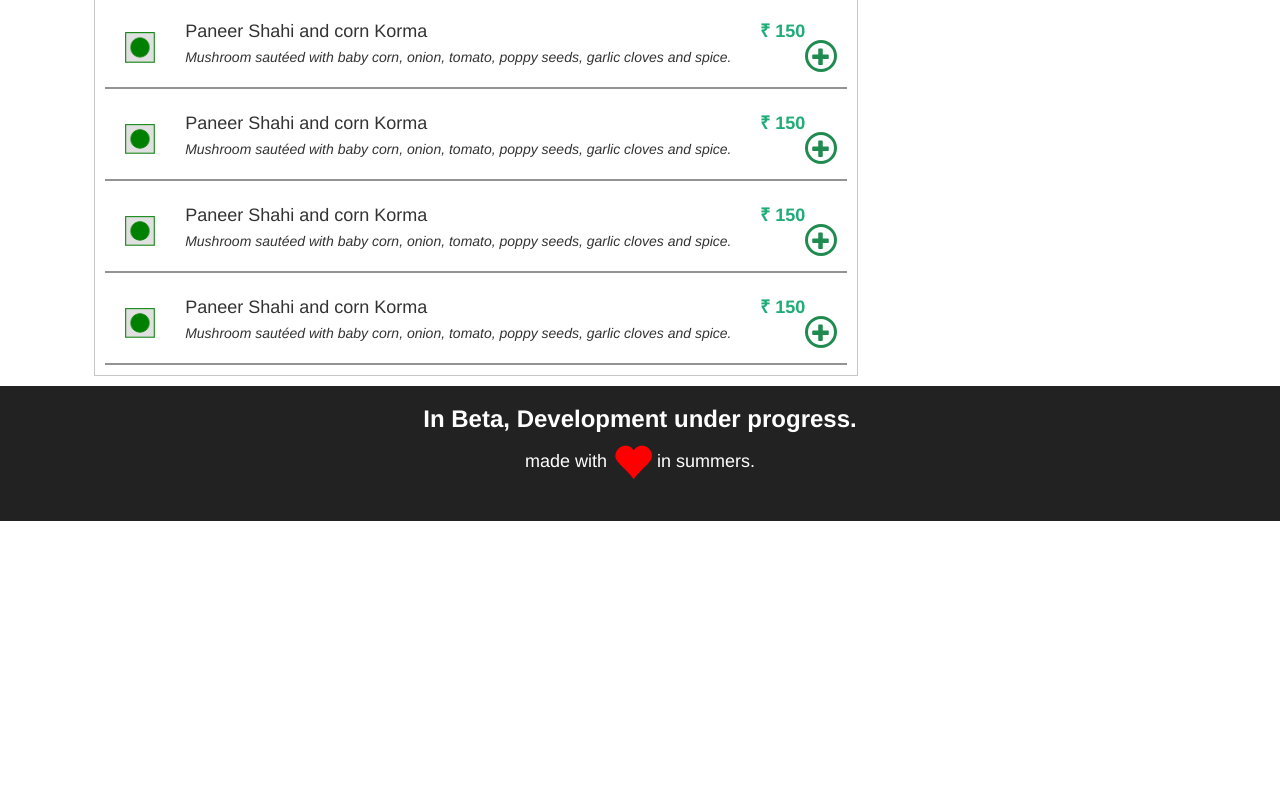
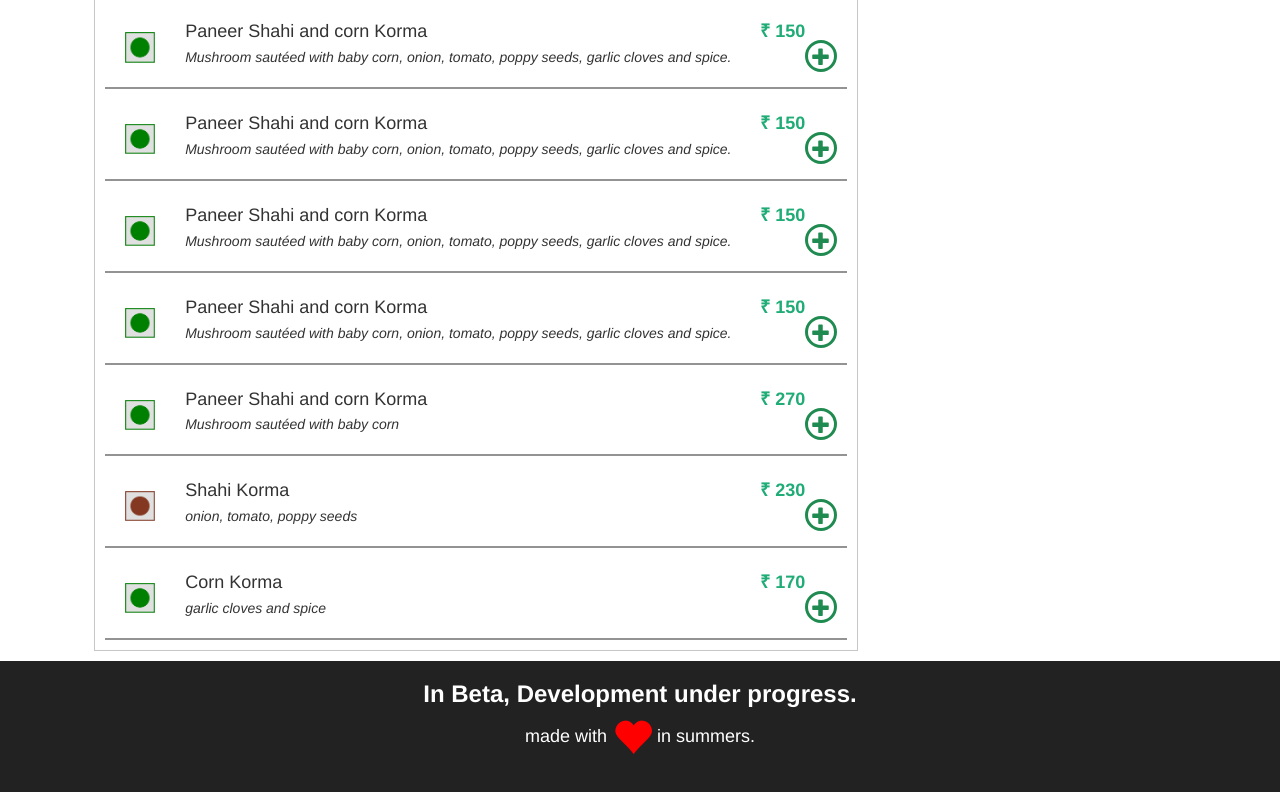
Before and after one commit to Prabhnith/spicyX, a plain HTML site: page base/main.html in a window 1280 px wide. Shown: the part 850-1642 px from the top of the page. Before the commit the page ends 1371 px from the top, so only its background shows below. Drawn offline with nearby package versions, Linux system fonts and the light colour scheme.

Commit message:
Dynamic menuList items loading

```diff
--- a/base/js/prabhscripts.js
+++ b/base/js/prabhscripts.js
@@ -1,4 +1,73 @@
-// function resize(argument) {
-// 	document.getElementsById("site-title").style[ "font-size" ] = document.body.clientWidth*(100/1280) + "px";
-// 	document.getElementsById("site-motto").style[ "font-size" ] = document.body.clientWidth*(30/1280) + "px";
-// }
+function addItem() {
+	var itemCounter = document.getElementById("itemCounter");
+	itemCounter.innerHTML = +itemCounter.innerHTML + 1;
+}
+
+function removeItem() {
+	var itemCounter = document.getElementById("itemCounter");
+	if (+itemCounter.innerHTML != 0) {
+		itemCounter.innerHTML = +itemCounter.innerHTML - 1;
+	}
+}
+
+function loadMenuItems() {
+	ItemList = [
+		["Paneer Shahi and corn Korma", "Mushroom sautéed with baby corn", "270", "V"],
+		["Shahi Korma", "onion, tomato, poppy seeds", "230", "N"],
+		["Corn Korma", "garlic cloves and spice", "170", "V"]
+	];
+
+	for (let i = 0; i < ItemList.length; i++) {
+		menuList = document.getElementById("menu-list");
+
+		listItem = document.createElement("li");
+		listItem.setAttribute("class", "media");
+
+		stickerDiv = document.createElement("div");
+		stickerDiv.setAttribute("class", "media-left");
+
+		stickerImg = document.createElement("img");
+		stickerImg.setAttribute("class", "media-object stickers");
+
+		if (ItemList[i][3] == "V") {
+			stickerImg.setAttribute("src", "./img/veg-sticker.png");
+		} else {
+			stickerImg.setAttribute("src", "./img/non-veg-sticker.png");
+		}
+		stickerDiv.appendChild(stickerImg);
+		listItem.appendChild(stickerDiv);
+		itemName = document.createElement("div");
+		itemName.setAttribute("class", "media-body our-media-body");
+
+		itemHeading = document.createElement("h4");
+		itemHeading.setAttribute("class", "media-heading");
+		itemHeading.innerHTML = ItemList[i][0];
+
+		addItemSymbol = document.createElement("span");
+		addItemSymbol.setAttribute("class", "glyphicon glyphicon-plus add-button pull-right");
+		itemHeading.appendChild(addItemSymbol);
+
+		priceTag = document.createElement("p");
+		priceTag.setAttribute("class", "pull-right price-tag");
+		priceTag.innerHTML = "₹ " + ItemList[i][2];
+		itemHeading.appendChild(priceTag);
+
+		itemName.appendChild(itemHeading);
+
+		itemDescription = document.createElement("p");
+		itemDescription.setAttribute("class", "our-menu-content");
+		itemDescription.innerHTML = ItemList[i][1];
+		itemName.appendChild(itemDescription);
+		listItem.appendChild(itemName);
+
+		menuList.appendChild(listItem);
+
+		separator = document.createElement("li");
+		separator.setAttribute("class", "divider our-divider");
+		separator.setAttribute("role", "separator");
+		menuList.appendChild(separator);
+	}
+}
+window.onload = function() {
+	loadMenuItems();
+}
--- a/base/main.html
+++ b/base/main.html
@@ -12,8 +12,9 @@
 		<script src="https://ajax.googleapis.com/ajax/libs/jquery/1.12.4/jquery.min.js"></script>
 		<script src="http://maxcdn.bootstrapcdn.com/bootstrap/3.3.6/js/bootstrap.min.js"></script>
 		<script src="./js/anil.js"></script>
+		<script src="./js/prabhscripts.js"></script>
 	</head>
-	<body onresize="resize()">
+	<body >
 
 			<div id="myCarousel" class="carousel slide" data-ride="carousel" data-interval="5000">
 				<div id="myCarousel" class="carousel slide ourcarousel" data-ride="carousel">
@@ -125,21 +126,24 @@
 		<!-- Container Element for Menu items -->
 		<!-- <div class="container"> -->
 		<div class="row">
-			<ul class="media-list col-sm-offset-1 col-sm-7 our-menu-list">
+			<ul id="menu-list" class="media-list col-sm-offset-1 col-sm-7 our-menu-list">
 				<div class="panel-heading items-in-cart-heading center our-panel-heading">MENU ITEMS</div>
+
 				<li class="media">
 					<div class="media-left">
 						<img class="media-object stickers" src="./img/veg-sticker.png" alt="...">
 					</div>
 					<div class="media-body our-media-body">
 						<h4 class="media-heading">Paneer Shahi and corn Korma
-						<span class="glyphicon glyphicon-plus add-button pull-right"></span>
-						<p class="pull-right price-tag">₹ 150</p></h4>
+							<span class="glyphicon glyphicon-plus add-button pull-right"></span>
+							<p class="pull-right price-tag">₹ 150</p>
+						</h4>
 						<p class="our-menu-content">Mushroom sautéed with baby corn, onion, tomato, poppy seeds, garlic cloves and spice.
 						</p>
 					</div>
 				</li>
 				<li role="separator" class="divider our-divider"></li>
+
 				<li class="media">
 					<div class="media-left">
 						<img class="media-object stickers" src="./img/veg-sticker.png" alt="...">
@@ -222,14 +226,10 @@
 					<div class="panel-body items-in-cart-body ">
 						<ul class="media-list our-menu-list items-in-cart-style">
 							<li class="media">
-
-
-
-
 								<div class="media-left btn-group-vertical cart-plus-minus-buttons-group">
-									<button class="btn cart-plus-minus-buttons"><span class="glyphicon glyphicon-plus"></span></button>
-									<span class="item-counter">2x</span>
-									<button class="btn cart-plus-minus-buttons"><span class="glyphicon glyphicon-minus"></span></button>
+									<button id="addItem" onclick="addItem();" class="btn cart-plus-minus-buttons"><span class="glyphicon glyphicon-plus"></span></button>
+									<span id="itemCounter" class="item-counter">2</span>
+									<button id="removeItem" onclick="removeItem()" class="btn cart-plus-minus-buttons"><span class="glyphicon glyphicon-minus"></span></button>
 									<!-- <button class="btn btn-default">-</button> -->
 									<!-- <img class="media-object stickers" src="./img/veg-sticker.png" alt="..."> -->
 								</div>
```
